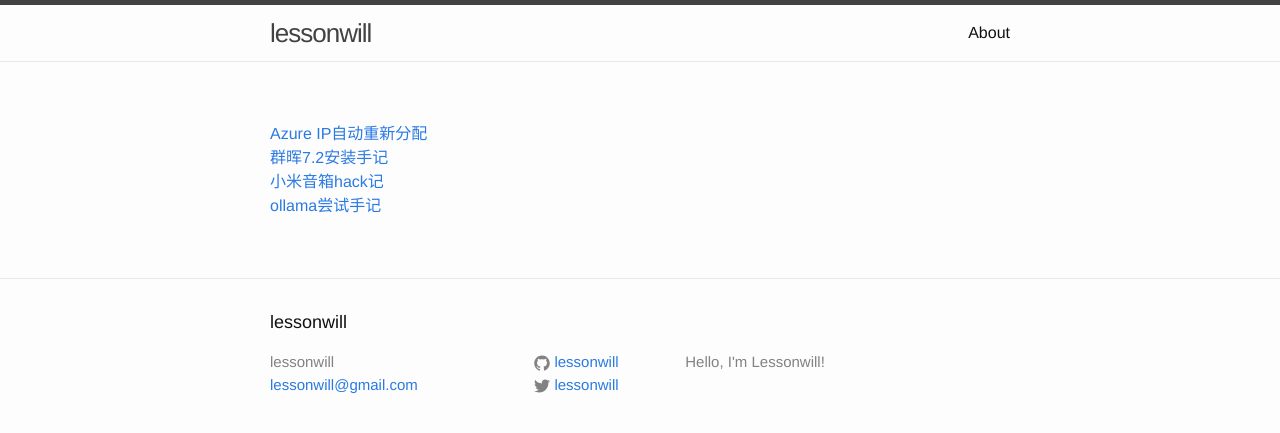
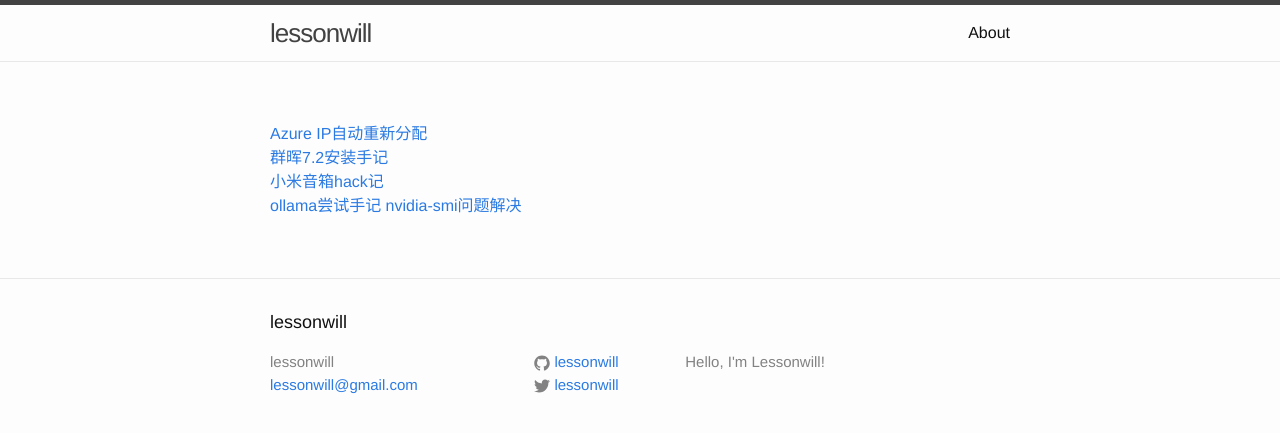
Before and after one commit to lessonwill/lessonwill.github.io, a Jekyll site: the page built from index.md, in a window 1280 px wide. Shown: the top 433 px of the page. Built offline with Jekyll 4.4.1, drawn with Linux system fonts in a browser that asks for light colours; our own code applies the rules of GitHub Pages for plain Markdown files.

Commit message:
Update index.md

```diff
--- a/index.md
+++ b/index.md
@@ -2,3 +2,4 @@
 [群晖7.2安装手记](/2023/12/12/synology.html)
 [小米音箱hack记](/2023/12/12/mi.html)
 [ollama尝试手记](/2024/05/15/ollama.html)
+[nvidia-smi问题解决](/2024/06/05/nvidia.html)
```
